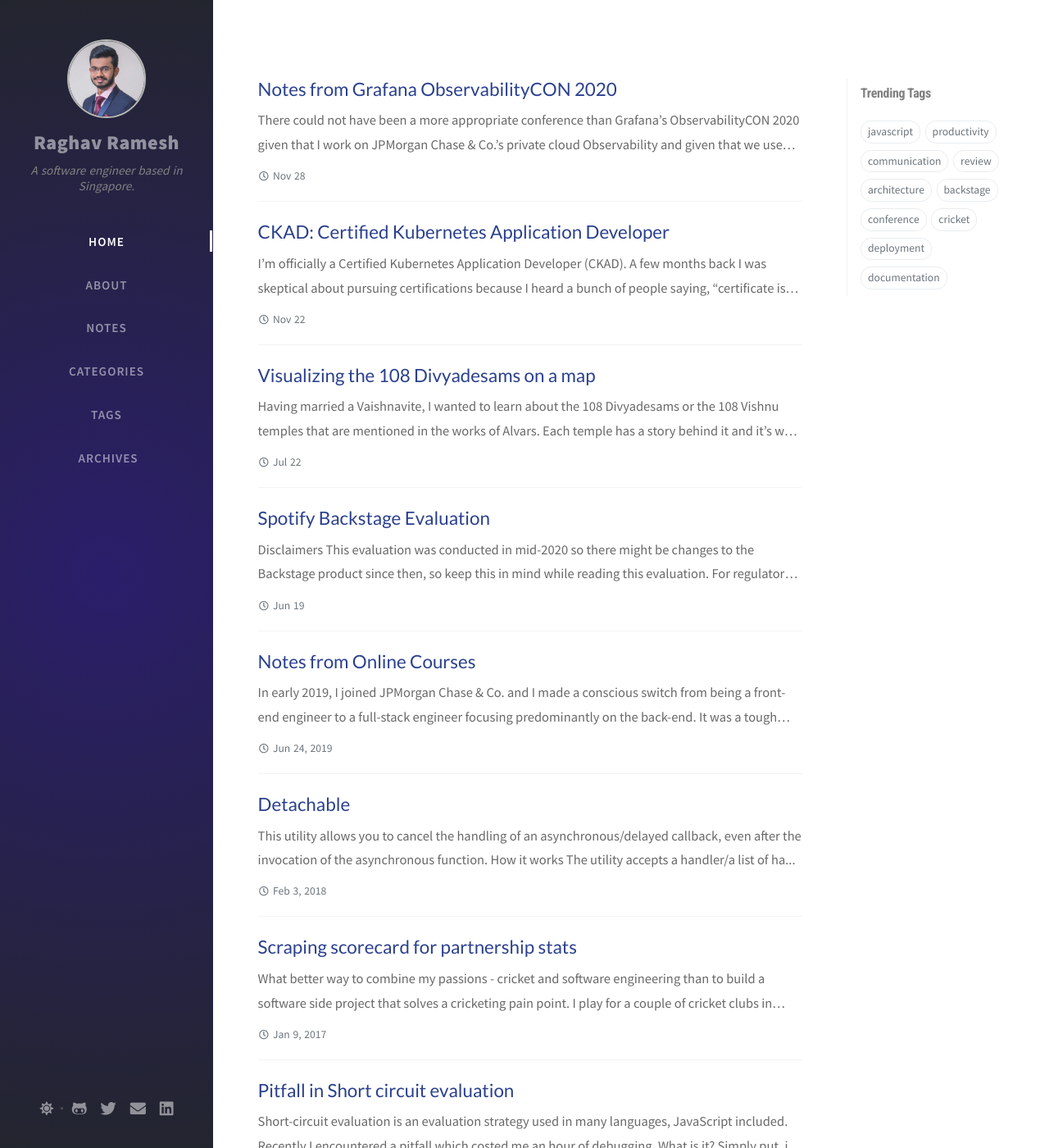
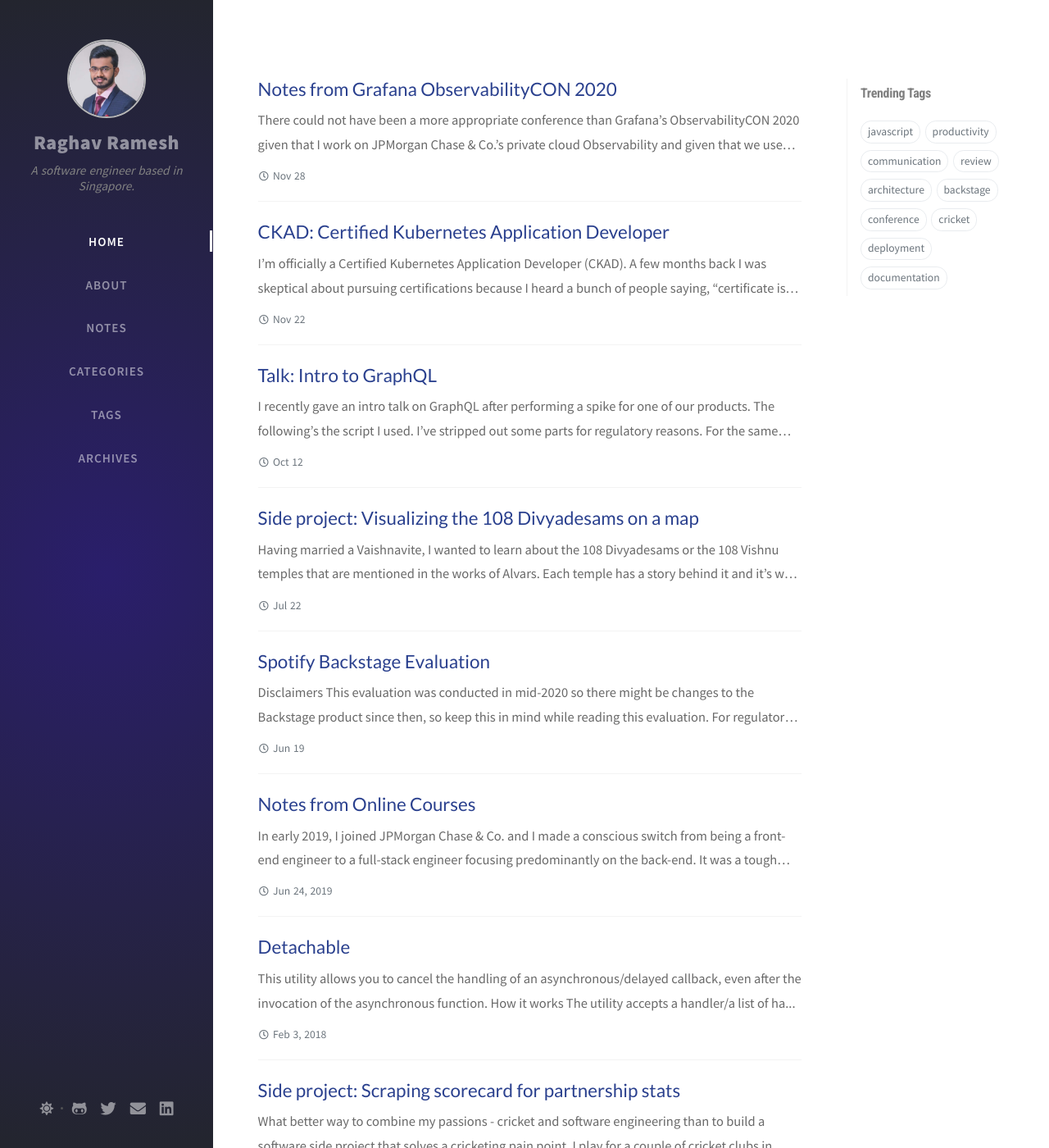
Before and after one commit to RaghavRamesh/RaghavRamesh.github.io, a Jekyll site: the page built from index.html, in a window 1280 px wide and 1400 px high. Shown: the whole window at 82% size. Built offline with Jekyll 4.4.1, drawn with Linux system fonts in a browser that asks for light colours; nearby versions of some CDN libraries; the list of posts is cut into pages by our own code; comment, search, counter and statistics services are not loaded; some of the changed lines change nothing that is shown; some of the changed text lies outside the part shown.

Commit message:
add intro to graphql blog post

````diff
--- a/_posts/2017-01-10-scraping-scorecard-for-stats.md
+++ b/_posts/2017-01-10-scraping-scorecard-for-stats.md
@@ -1,5 +1,5 @@
 ---
-title: "Scraping scorecard for partnership stats"
+title: "Side project: Scraping scorecard for partnership stats"
 date: 2017-01-10
 categories: [side-project]
 tags: [javascript, nodejs, cricket]
--- a/_posts/2020-07-23-108-divyadesams.md
+++ b/_posts/2020-07-23-108-divyadesams.md
@@ -1,5 +1,5 @@
 ---
-title: "Visualizing the 108 Divyadesams on a map"
+title: "Side project: Visualizing the 108 Divyadesams on a map"
 date: 2020-07-23
 categories: [side-project]
 tags: [javascript, reactjs, mapbox]
--- /dev/null
+++ b/_posts/2020-10-13-intro-to-graphql.md
@@ -0,0 +1,129 @@
+---
+title: "Talk: Intro to GraphQL"
+date: 2020-10-13
+categories: [talk]
+tags: [graphql]
+---
+
+
+I recently gave an intro talk on GraphQL after performing a spike for one of our products. The
+following's the script I used. I've stripped out some parts for regulatory reasons. For the same reason,
+I also can't obtain the Powerpoint presentation file. So for this post, I'm sharing the presentation
+script I used.
+
+---
+
+Today I’m going to be talking about GraphQL, how it’s different from REST, what are some of its benefits and limitations. This is more of an intro talk, I won’t go too much in deep because the content is based on a 1-week spike on _Product name_ API. But I believe it will be useful for those who are new to GraphQL.
+
+## What GraphQL is not?
+- It’s not a database (like a Graph db).
+- It’s not a library or a framework by itself (you can’t install GraphQL).
+
+## What is GraphQL?
+- Query language for your API - allows you to query deeply nested associations
+- Specification for servers to execute the query
+
+## Why was it created?
+- In 2012, Facebook started the project to overcome data fetching issues in their native mobile platform.
+- Built with the goal of being a more flexible and efficient alternative to REST.
+
+## Why GraphQL?
+- Provides clients the power to ask for exactly what they need and nothing more.
+- GraphQL APIs get all the data your app needs in a single request
+- Language agnostic - plenty of client and server libraries are available. There are implementations of GraphQL like Apollo, GraphQL Java
+
+![getting started](/assets/img/posts/intro-to-graphql/why-graphql.png)
+
+## Comparing to REST
+Let's take an example of a shopping cart and the data needed to populate the above UI
+- ![cart ui](/assets/img/posts/intro-to-graphql/cart-ui.png)
+
+What kind of data do we need? And how would you build a REST API for this?
+- Cart resource - list of products, cart value
+- Product resource - title, description, price, product image URL, bunch of other things
+- If you’re truly REST, you’ll have hyperlinks to other resources which will make your API discoverable
+
+RESTful queries
+
+```
+GET /carts/<id>
+GET /products/<id> // x3
+GET /product_images/<id> // x3
+```
+- That’s 7 round trips!
+
+Can we make it a single request?
+- I can use a query param, expand my associations
+  - `/carts/<id>?expand=products`
+  - stuck with the entire product resource even though you only need title, desc, price
+- Even more clever, specify which fields you want
+  - `/carts/<id>?fields=products(name, description, price)`
+  - but that’s only 1 level deep, what if you had to go a level deeper
+
+The GraphQL query equivalent is as follows
+- ![cart schema](/assets/img/posts/intro-to-graphql/cart-schema.png)
+
+The following is how the schema corresponding to the objects in this UI would look like:
+- ![cart ui](/assets/img/posts/intro-to-graphql/cart-ui.png)
+
+References: [GraphQL Schema Design by Giroux](https://www.youtube.com/watch?v=pJamhW2xPYw)
+
+## Core concepts
+- Scalar Types
+	- Boolean
+	- Number
+	- String
+	- ID
+	- Query, Mutation
+- Custom Types
+- Enums
+
+
+## Demo
+- Domain: _stripped out_
+- Entry point: _stripped out_
+- Graph - edges, nodes: _stripped out_
+- Types: _stripped out_
+- Playground
+	- It’s a tool built by the GraphQL community which allows you to not only execute queries against the API, it also provides a documentation of the schema
+	- As a developer it’s useful to provide pre-configured queries with placeholders or query variables that you can ask your customers to replace and then just press the play button
+	- Let’s explore the Rule Type
+	- Entry point
+	- Explain non-nullable
+- Code: _stripped out_
+- Authn/Authz: _stripped out_
+
+## Gotchas
+- InputUnion type is missing: [Github Issue](https://github.com/graphql/graphql-spec/issues/488)
+[Output object type Union is present](https://www.apollographql.com/docs/apollo-server/schema/unions-interfaces/) but Input Union type is still in RFC. So till it's available, all checks must be performed server-side.
+E.g., Applies in the case where a user should specify only either type A or type B but not both while performing a mutation query. While it's possible to verify this while querying due to the presence of Union type it's not possible to enforce this in mutations.
+- Dynamic key value pairs should be avoided so that we get the benefit of static type checking enforced by GraphQL. For e.g., in the case of labels, we can use a Label type which has a `key` and `value` as keys. And it will look like the following: [https://stackoverflow.com/a/46563788](https://stackoverflow.com/a/46563788)
+- GraphQL Playground, unlike GraphiQL doesn't allow queries to be populated with URL query params. The next best alternative is to set default queries via tabs.
+  - [Reference](https://spectrum.chat/apollo/apollo-tooling/allowing-playground-to-receive-querystring-params--f9bcf02b-cafd-4b54-9b9aa6e166241eee)
+  - Playground is the more recent and strategic IDE solution promoted by Apollo, and generally has more features than GraphiQL (the above is an exception).
+  - Also, Playground and GraphiQL [are joining forces](https://foundation.graphql.org/news/2020/04/03/web-based-graphql-ides-for-the-win-how-why-playground-graphiql-are-joining-forces/)
+  - They seem to be working on [GraphQL Explorer](https://www.apollographql.com/blog/introducing-the-apollo-explorer/) which appears to be waay more comprehensive than Playground and GraphiQL but seems to require an Apollo account.
+- Playground in production
+  - Enabling introspection in production is not considered a best practice for security reasons as it exposes the schema and allows attackers to execute malicious queries. [Reference](https://spectrum.chat/apollo/apollo-server/graphql-playground-disabled-as-a-production-best-practice-but-why-93d18b63-7dfc-44d3-85a2D967954d1efa)
+
+## Limitations
+- GraphQL is new (released in 2015). _Source: [The Case Against GraphQL - Robert Zhu](https://www.youtube.com/watch?v=djKPtyXhaNE)_
+- Cost of learning and getting buy-ins
+- Needs time to mature - JS community is mature, but community support is not yet great for other languages
+- Control - in GraphQL, unlike REST, the server no longer has full control so there is a possibility of a rogue client making non-performant queries (can be avoided using persisted queries or depth limiting)
+- Centralization
+  - Naming congestion due to a single large graph/schema
+  - vs. Federation. Centralization (having one giant schema for the entire GT Portal) against a very large codebase may not be practically possible. In Facebook, the largest GraphQL schema had over 10000 types, which resulted in weird type names like NewsFeedDepth4
+- Graphs vs Resources - many features in REST not available in GraphQL
+- ORMs are optimized for REST currently which means they can avoid issues like the N+1 issue • Like other proxies, it presents another point of failure as there is an additional another layer
+
+## Tooling (for learning)
+- I completed the [GraphQL: The Big Picture Pluralsight course](https://app.pluralsight.com/library/courses/graphql-big-picture/table-of-contents)
+  by Adhithi Ravichandran. You can check out [my notes from that course](https://raghavramesh.github.io/mooc-notes/Backend/GraphQL/GraphQL.html) to get an overview.
+- Many public playgrounds to get a feel for querying
+  - [Github API Explorer](https://docs.github.com/en/free-pro-team@latest/graphql/overview/explorer)
+  - [Star Wars API](https://github.com/graphql/swapi-graphql)
+
+## Final thoughts
+- Cool documentary by HoneyPot on [YouTube](https://www.youtube.com/watch?v=783ccP__No8&vl=en)
+- Thank you and happy querying!
````
Also changed, not shown: assets/img/posts/intro-to-graphql/cart-schema.png (added), assets/img/posts/intro-to-graphql/cart-ui.png (added), assets/img/posts/intro-to-graphql/demo-schema.png (added), assets/img/posts/intro-to-graphql/why-graphql.png (added).
